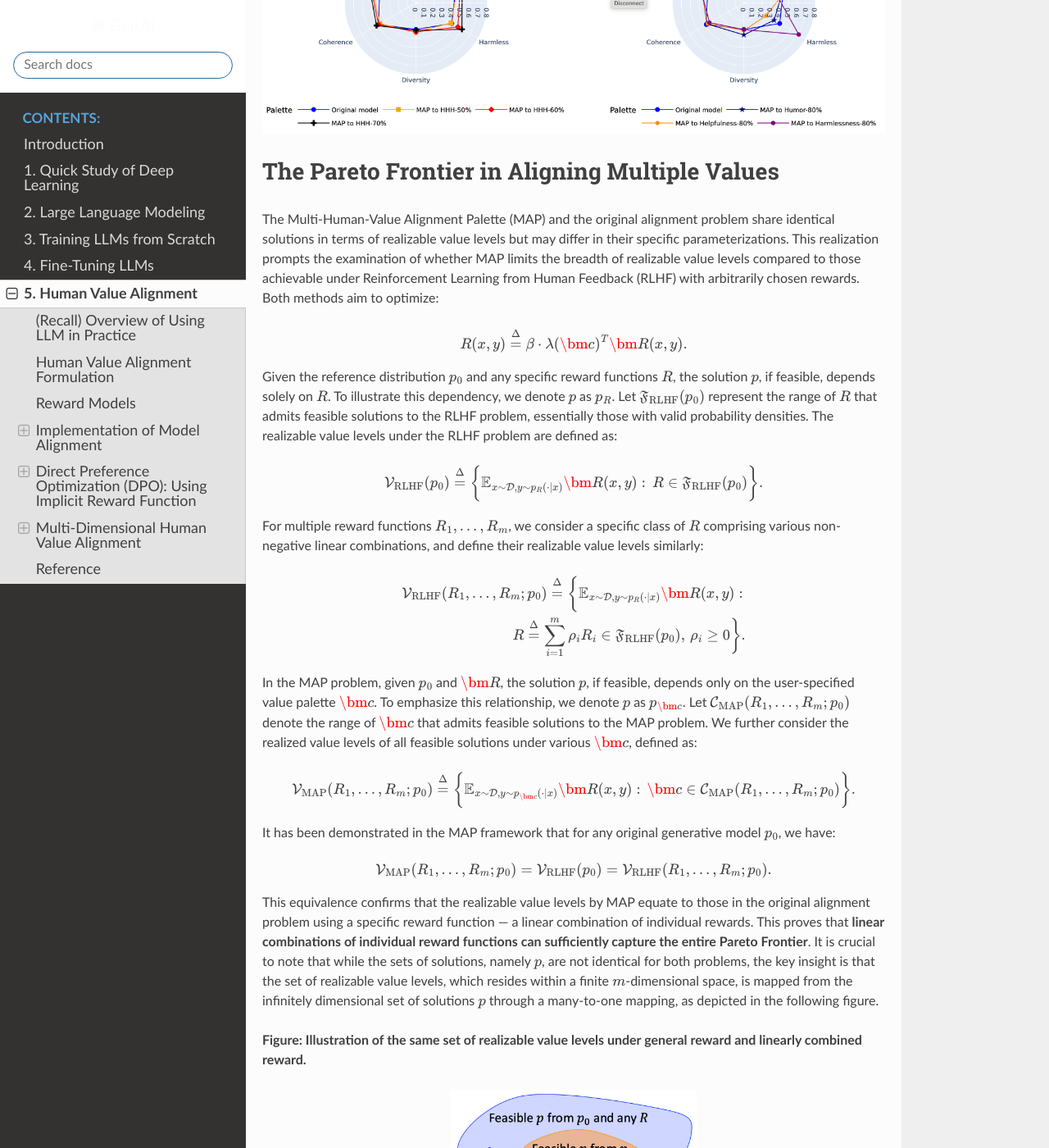
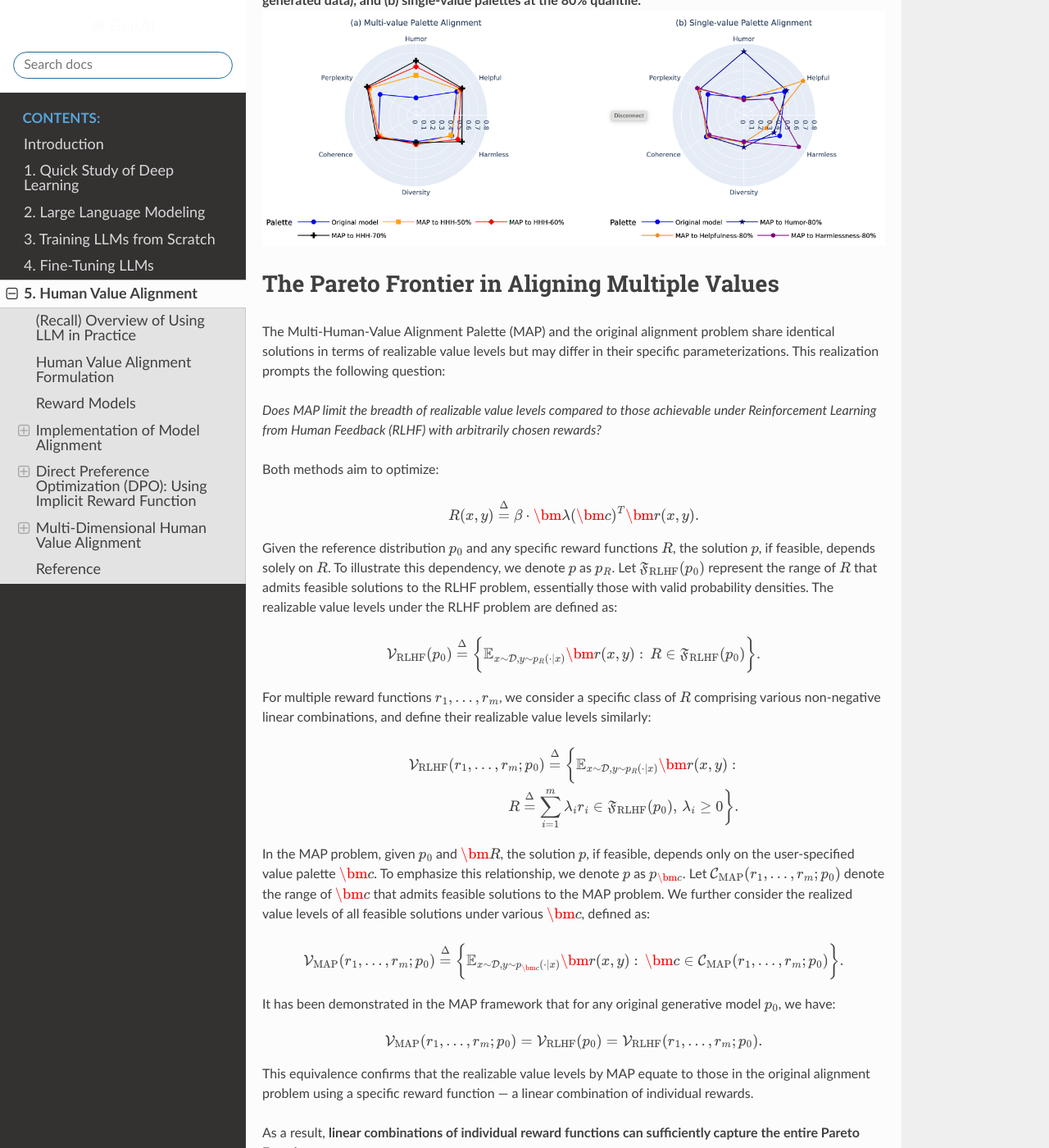
Before and after one commit to JieGroup/GenAI, a Sphinx documentation site: the page built from docs/source/alignment/index.md, in a window 1280 px wide and 1400 px high, scrolled down 12498 px. Shown: the whole window at 82% size. Built offline with Sphinx 7.4.7 and the Read the Docs theme 2.0.0, drawn with Linux system fonts in a browser that asks for light colours; formulas are drawn with MathJax 3; some of the changed text lies outside the part shown.

Commit message:
fix latex

````diff
--- a/docs/source/alignment/index.md
+++ b/docs/source/alignment/index.md
@@ -47,10 +47,10 @@
 
 ```{math}
 :label: eq_solution
-p_{\lambda}(y \mid x) = \frac{1}{Z(x,\lambda)} p_{0}(y \mid x) e^{\beta^{-1} R(x,y)}
+p_{\beta}(y \mid x) = \frac{1}{Z(x,\beta)} p_{0}(y \mid x) e^{\beta^{-1} R(x,y)}
 ```
 
-where $Z(\lambda) \overset{\Delta}{=} \mathbb{E}_{x \sim \mathcal{D}, y \sim p_{0}(\cdot \mid x)} e^{\beta^{-1} R(x,y)}$. Here, a larger $\beta$ can reduce unnecessary deviations from the original model but could also diminish the to-be-aligned human values.
+where $Z(\beta) \overset{\Delta}{=} \mathbb{E}_{x \sim \mathcal{D}, y \sim p_{0}(\cdot \mid x)} e^{\beta^{-1} R(x,y)}$. Here, a larger $\beta$ can reduce unnecessary deviations from the original model but could also diminish the to-be-aligned human values.
 
 
 The Problem {eq}`eq_RLHF`  has deep conceptual roots in the Bayesian framework. Specifically, if we consider $x$ as observed data and $y$ as a parameter $\theta$, the problem can be expressed as
@@ -133,6 +133,7 @@
 :::{admonition} Exercise
 :class: tip
 Discuss the potential limitations/risks of using an ''arbitrarily obtained'' reward function.
+
 :::
 
 
@@ -362,10 +363,10 @@
 Linear scalarization is a widely utilized technique in multi-objective optimization, where different weight combinations are applied to various objectives to approximate optimal trade-offs. It solves
 
 $$
-\max_{w} \sum_{i=1}^m \rho_i f_i(w)
+\max_{w} \sum_{i=1}^m \lambda_i f_i(w)
 $$
 
-where $f_i(w)$ represents different objective functions and $\rho_i$ are the weights that specify the importance of each objective, constrained by $\sum_{i=1}^m \rho_i = 1$ and $\rho_i \geq 0$.
+where $f_i(w)$ represents different objective functions and $\lambda_i$ are the weights that specify the importance of each objective, constrained by $\sum_{i=1}^m \lambda_i = 1$ and $\lambda_i \geq 0$.
 
 ### Fast Training of Aligned Models under Linear Scalarization
 
@@ -374,10 +375,14 @@
 To detail the process, consider the aligned model represented by $q_w$, where $w$ denotes the neural network weights. Assume we have a set of reward functions $r_i$, for $i=1, \ldots, m$. Let each $q_{w_i}$ be the solution to the single-value alignment problem with $r = r_i$. The Rewarded Soup method then constructs the composite model using the formula:
 
 $$
-\biggl\{ w \overset{\Delta}{=} \sum_{i=1}^m \rho_i w_i :  \, \bm \rho \in \mathbb{S}_m \biggr\},
+\biggl\{ w \overset{\Delta}{=} \sum_{i=1}^m \lambda_i w_i :  \, \bm \lambda \in \mathbb{S}_m \biggr\},
 $$
 
-where $\mathbb{S}_m \overset{\Delta}{=} \{\bm \rho:  \sum_{i=1}^m \rho_i =1, \rho_i \geq 0 \}$ is the $m$-dimensional simplex. This method allows us to approximate the set of fine-tuned models that would result from optimizing a single composite reward function formed by various linear combinations of the individual rewards, specifically $r \overset{\Delta}{=} \sum_{i=1}^m r_i$.
+where $\mathbb{S}_m \overset{\Delta}{=} \{\bm \lambda:  \sum_{i=1}^m \lambda_i =1, \lambda_i \geq 0 \}$ is the $m$-dimensional simplex. This method allows us to approximate the set of fine-tuned models that would result from optimizing a single composite reward function formed by various linear combinations of the individual rewards, specifically
+
+$$
+R \overset{\Delta}{=} \sum_{i=1}^m \lambda_i r_i = \bm \lambda^T \bm r.
+$$
 
 This approach significantly reduces the computational overhead typically required for training models under multiple, complex reward scenarios by eliminating the need to repeatedly train from scratch for each possible combination of reward functions. Instead, it leverages the linear properties of neural network weights to explore different behavioral trade-offs effectively and efficiently.
 
@@ -388,12 +393,12 @@
 
 ### Multi-Human-Value Alignment Palette (MAP)
 
-The challenge of effectively choosing the parameter $\lambda$ can lead to inefficiencies, as illustrated in the following figure.
+The challenge of effectively choosing the parameter $\bm \lambda$ can lead to inefficiencies, as illustrated in the following figure.
 
 **Figure: Randomly sampled $\bm \lambda$ that represent all the possible $\bm \lambda$ whose $\ell_1$-norm is less than 6 and its subset of all the desirable $\bm \lambda$ in aligning the OPT-1.3B model towards (a) two values: Helpfulness and Harmlessness, (b) three values: adding Humor, and (c) the same three values visualized in 3D. A desirable $\bm \lambda$ means it produces Pareto improvement over all the values.**
 ![Sample Aug](../_static/img/fig_rand_lambda_MAP_region.png)
 
-Does there exist a first-principle approach that allows users to directly specify the improvements they want and ensures those improvements are achieved? This question motivates the development of the Multi-Human-Value Alignment Palette (MAP), a framework designed to directly optimize multiple human value preferences.
+Does there exist a first-principle approach that allows users to directly specify the improvements they want and ensures those improvements are achieved? This question motivates the recent development of the Multi-Human-Value Alignment Palette (MAP), a framework designed to directly optimize multiple human value preferences.
 
 The initial human value alignment problem can be interpreted as maximizing the expected reward while imposing a regularization to minimize unnecessary deviations from the reference model $p_0$. For aligning $m \geq 1$ value preferences, MAP considers the following problem formulation:
 
@@ -402,7 +407,7 @@
 :label: eq_MAP
 \textbf{MAP: }
 \min_{p \in \mathcal{P}} \mathbb{E}_{x \sim \mathcal{D}, y \sim p(\cdot \mid x)} \text{KL}[p(\cdot \mid x) \| p_0(\cdot \mid x)]\\
-\, \text{s.t.} \, \mathbb{E}_{x \sim \mathcal{D}, y \sim p(\cdot \mid x)} R_i(x,y) \geq c_i, \, \forall i =1,\ldots, m.
+\, \text{s.t.} \, \mathbb{E}_{x \sim \mathcal{D}, y \sim p(\cdot \mid x)} r_i(x,y) \geq c_i, \, \forall i =1,\ldots, m.
 ```
 
 In the specific single-value case, the constraint in {eq}`eq_MAP`  reduces to through a statistical functional constraint:
@@ -411,23 +416,29 @@
 \mathbb{E}_{x \sim \mathcal{D}, y \sim p(\cdot \mid x)} R(x,y) \geq c,
 $$
 
-which is interpreted as ''the expected rewards, or realized levels, under a value preference must be at least $c$''. The $\bm c \overset{\Delta}{=} [c_1,\ldots,c_m]^T$ is called a **value palette**. With a solution $p$, its realized value levels are defined by $\mathbb{E}_{x \sim \mathcal{D}, y \sim p(\cdot \mid x)} (\bm R(x,y) \overset{\Delta}{=} [R_1(x,y), \ldots, R_m(x,y)]^T)$.
+which is interpreted as ''the expected rewards, or realized levels, under a value preference must be at least $c$''. The $\bm c \overset{\Delta}{=} [c_1,\ldots,c_m]^T$ is called a **value palette**. With a solution $p$, its realized value levels are defined by
+
+$$
+\mathbb{E}_{x \sim \mathcal{D}, y \sim p(\cdot \mid x)} \biggl(\bm r(x,y) \overset{\Delta}{=} [r_1(x,y), \ldots, r_m(x,y)]^T \biggr).
+$$
 
 It can be proved that the solution to the MAP problem {eq}`eq_MAP` is
 
 $$
-p_{\bm \lambda}(y \mid x)=\frac{1}{Z(x,\lambda)} p_0(y \mid x) e^{\bm \lambda^T \bm R(x,y)},
+p_{\bm \lambda}(y \mid x)=\frac{1}{Z(x, \bm \lambda)} p_0(y \mid x) e^{\bm \lambda^T \bm r(x,y)},
 $$
 
-where $\bm \lambda^T \bm R(x,y) = \sum_{i=1}^m \lambda_i  R_i(x,y)$, for some $\bm \lambda \geq \bm 0$.
+where $\bm \lambda^T \bm r(x,y) = \sum_{i=1}^m \lambda_i  r_i(x,y)$, for some $\bm \lambda \geq \bm 0$.
 
-Moreover, assuming that $\bm R(x,y)$ is not trivially constant on the support set of $x, y$, the above $\bm \lambda$ is the unique solution to the problem:
+Moreover, assuming that $\bm r(x,y)$ is not trivially constant on the support set of $x, y$, it has been proved that the above $\bm \lambda$ is the unique solution to the problem:
 
 $$
 \max_{\bm \lambda \geq \bm 0} g(\bm \lambda) \overset{\Delta}{=} - \log Z(\bm \lambda) + \bm \lambda^T \bm c,
 $$
 
-where $Z(\bm \lambda) \overset{\Delta}{=} \mathbb{E}_{x \sim \mathcal{D}, y \sim p_0(\cdot \mid x)} e^{\bm \lambda^T \bm R(x,y)}$, and $g$ is strictly concave. As a result, we can treat $\bm \lambda$ as an implicit function of $\bm c$ and denote it as
+where $Z(\bm \lambda) \overset{\Delta}{=} \mathbb{E}_{x \sim \mathcal{D}, y \sim p_0(\cdot \mid x)} e^{\bm \lambda^T \bm r(x,y)}$, and $g$ is strictly concave.
+
+As a result, we can treat $\bm \lambda$ as an implicit function of $\bm c$ and denote it as
 
 $$
 \bm \lambda = \bm \lambda(\bm c) \overset{\Delta}{=} \textrm{argmax}_{\bm \lambda \geq \bm 0} g(\bm \lambda).
@@ -435,7 +446,7 @@
 
 The above establishes a one-to-one correspondence between the quantities $\bm c$ and $\bm \lambda$.
 
-How to interpret the $\bm \lambda$? From a decision-theoretic view, the decision of $\lambda$ is based on trading off the utility term $\bm \lambda^T \bm c$ and the "risk" term $-\log Z(\bm \lambda)$. The latter term can be seen as a form of risk aversion, because maximizing it would penalize decisions that place a disproportionate weight on less likely, albeit highly desirable, outcomes.
+How to interpret the $\bm \lambda$? From a decision-theoretic view, the decision of $\bm \lambda$ is based on trading off the utility term $\bm \lambda^T \bm c$ and the ''risk'' term $-\log Z(\bm \lambda)$. The latter term can be seen as a form of risk aversion, because maximizing it would penalize decisions that place a disproportionate weight on less likely, albeit highly desirable, outcomes.
 
 Practically, the expectation $\mathbb{E}_{x \sim \mathcal{D, y \sim p_0(\cdot \mid x)}}$ can be easily approximated using a sample average from a dataset generated under $p_0$, allowing the dual problem to be numerically solved. This provides easy computational benefits.
 
@@ -450,40 +461,48 @@
 
  ### The Pareto Frontier in Aligning Multiple Values
 
-The Multi-Human-Value Alignment Palette (MAP) and the original alignment problem share identical solutions in terms of realizable value levels but may differ in their specific parameterizations. This realization prompts the examination of whether MAP limits the breadth of realizable value levels compared to those achievable under Reinforcement Learning from Human Feedback (RLHF) with arbitrarily chosen rewards. Both methods aim to optimize:
+The Multi-Human-Value Alignment Palette (MAP) and the original alignment problem share identical solutions in terms of realizable value levels but may differ in their specific parameterizations. This realization prompts the following question:
+
+*Does MAP limit the breadth of realizable value levels compared to those achievable under Reinforcement Learning from Human Feedback (RLHF) with arbitrarily chosen rewards?*
+
+Both methods aim to optimize:
 
 $$
-R(x, y) \overset{\Delta}{=} \beta \cdot \lambda(\bm c)^T \bm R(x,y).
+R(x, y) \overset{\Delta}{=} \beta \cdot \bm \lambda(\bm c)^T \bm r(x,y).
 $$
 
 Given the reference distribution $p_0$ and any specific reward functions $R$, the solution $p$, if feasible, depends solely on $R$. To illustrate this dependency, we denote $p$ as $p_{R}$. Let $\mathfrak{F}_{\textrm{RLHF}}(p_0)$ represent the range of $R$ that admits feasible solutions to the RLHF problem, essentially those with valid probability densities. The realizable value levels under the RLHF problem are defined as:
 
 $$
-    \mathcal{V}_{\textrm{RLHF}}(p_0) \overset{\Delta}{=} \biggl\{ \mathbb{E}_{x \sim \mathcal{D} , y \sim p_{R}(\cdot \mid x)} \bm R(x,y) : \,  R \in \mathfrak{F}_{\textrm{RLHF}}(p_0) \biggr\}.
+    \mathcal{V}_{\textrm{RLHF}}(p_0) \overset{\Delta}{=} \biggl\{ \mathbb{E}_{x \sim \mathcal{D} , y \sim p_{R}(\cdot \mid x)} \bm r(x,y) : \,  R \in \mathfrak{F}_{\textrm{RLHF}}(p_0) \biggr\}.
 $$
 
-For multiple reward functions $R_1, \ldots, R_m$, we consider a specific class of $R$ comprising various non-negative linear combinations, and define their realizable value levels similarly:
+For multiple reward functions $r_1, \ldots, r_m$, we consider a specific class of $R$ comprising various non-negative linear combinations, and define their realizable value levels similarly:
 
 $$
-    \mathcal{V}_{\textrm{RLHF}}(R_1, \ldots, R_m; p_0) \overset{\Delta}{=} \biggl\{ \mathbb{E}_{x \sim \mathcal{D} , y \sim p_{R}(\cdot \mid x)} \bm R(x,y) : \, \\
-    R \overset{\Delta}{=} \sum_{i=1}^m \rho_i R_i \in \mathfrak{F}_{\textrm{RLHF}}(p_0) , \, \rho_i \geq 0 \biggr\}.
+    \mathcal{V}_{\textrm{RLHF}}(r_1, \ldots, r_m; p_0) \overset{\Delta}{=} \biggl\{ \mathbb{E}_{x \sim \mathcal{D} , y \sim p_{R}(\cdot \mid x)} \bm r(x,y) : \, \\
+    R \overset{\Delta}{=} \sum_{i=1}^m \lambda_i r_i \in \mathfrak{F}_{\textrm{RLHF}}(p_0) , \, \lambda_i \geq 0 \biggr\}.
 $$
 
-In the MAP problem, given $p_0$ and $\bm R$, the solution $p$, if feasible, depends only on the user-specified value palette $\bm c$. To emphasize this relationship, we denote $p$ as $p_{\bm c}$. Let $\mathcal{C}_{\textrm{MAP}}(R_1, \ldots, R_m; p_0)$ denote the range of $\bm c$ that admits feasible solutions to the MAP problem. We further consider the realized value levels of all feasible solutions under various $\bm c$, defined as:
+In the MAP problem, given $p_0$ and $\bm R$, the solution $p$, if feasible, depends only on the user-specified value palette $\bm c$. To emphasize this relationship, we denote $p$ as $p_{\bm c}$. Let $\mathcal{C}_{\textrm{MAP}}(r_1, \ldots, r_m; p_0)$ denote the range of $\bm c$ that admits feasible solutions to the MAP problem. We further consider the realized value levels of all feasible solutions under various $\bm c$, defined as:
 
 $$
-    \mathcal{V}_{\textrm{MAP}}(R_1, \ldots, R_m; p_0) \overset{\Delta}{=} \biggl\{ \mathbb{E}_{x \sim \mathcal{D} , y \sim p_{\bm c}(\cdot \mid x)} \bm R(x,y) : \, \bm c \in \mathcal{C}_{\textrm{MAP}}(R_1, \ldots, R_m; p_0) \biggr\}.
+    \mathcal{V}_{\textrm{MAP}}(r_1, \ldots, r_m; p_0) \overset{\Delta}{=} \biggl\{ \mathbb{E}_{x \sim \mathcal{D} , y \sim p_{\bm c}(\cdot \mid x)} \bm r(x,y) : \, \bm c \in \mathcal{C}_{\textrm{MAP}}(r_1, \ldots, r_m; p_0) \biggr\}.
 $$
 
 It has been demonstrated in the MAP framework that for any original generative model $p_0$, we have:
 
 $$
-        \mathcal{V}_{\textrm{MAP}}(R_1, \ldots, R_m; p_0)
+        \mathcal{V}_{\textrm{MAP}}(r_1, \ldots, r_m; p_0)
         = \mathcal{V}_{\textrm{RLHF}}(p_0)
-        = \mathcal{V}_{\textrm{RLHF}}(R_1, \ldots, R_m; p_0).
+        = \mathcal{V}_{\textrm{RLHF}}(r_1, \ldots, r_m; p_0).
 $$
 
-This equivalence confirms that the realizable value levels by MAP equate to those in the original alignment problem using a specific reward function — a linear combination of individual rewards. This proves that **linear combinations of individual reward functions can sufficiently capture the entire Pareto Frontier**. It is crucial to note that while the sets of solutions, namely $p$, are not identical for both problems, the key insight is that the set of realizable value levels, which resides within a finite $m$-dimensional space, is mapped from the infinitely dimensional set of solutions $p$ through a many-to-one mapping, as depicted in the following figure.
+This equivalence confirms that the realizable value levels by MAP equate to those in the original alignment problem using a specific reward function — a linear combination of individual rewards.
+
+As a result, **linear combinations of individual reward functions can sufficiently capture the entire Pareto Frontier**.
+
+The reason is that the set of realizable value levels, which resides within a finite $m$-dimensional space, is mapped from the infinitely dimensional set of solutions $p$ through a many-to-one mapping, as depicted in the following figure.
 
 
 **Figure: Illustration of the same set of realizable value levels under general reward and linearly combined reward.**
@@ -499,8 +518,7 @@
 ## Reference
 
 
-- A general framework for updating
-belief distributions. [paper](https://www.jstor.org/stable/44682909)
+- A general framework for updating belief distributions. [paper](https://www.jstor.org/stable/44682909)
 
 - Rank Analysis of Incomplete Block Designs: A Method of Paired Comparisons Employing Unequal Repetitions on Pairs. [paper](https://www.jstor.org/stable/2527550)
 
````
Also changed, not shown: other parts of docs/source/alignment/index.md (+2 -2 lines).
